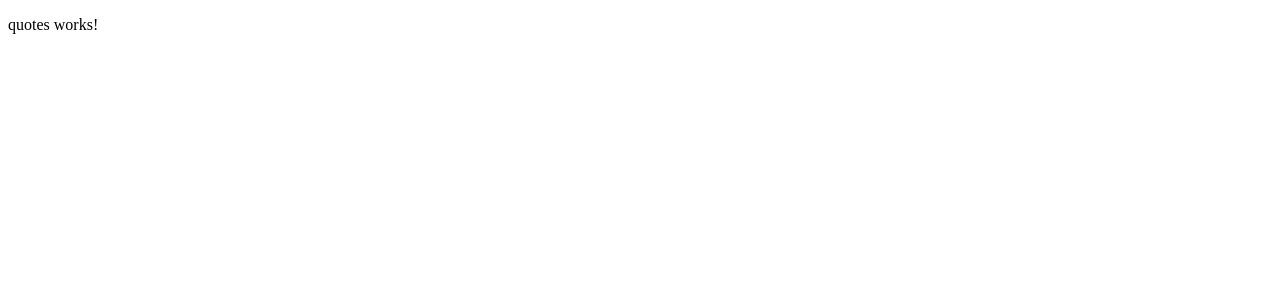
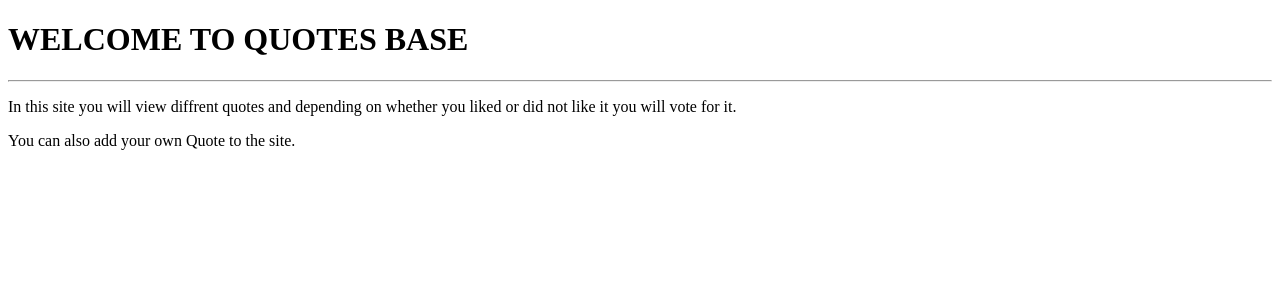
Before and after one commit to Nyota254/quotes-app, an Angular app: page / in a window 1280 px wide. Shown: the top 300 px of the page. Built offline with nearby package versions, Linux system fonts and the light colour scheme.

Commit message:
Creation of the class which is a blueprint for quotes objects and Html docs for the goal component

```diff
--- a/src/app/quotes.ts
+++ b/src/app/quotes.ts
@@ -1,2 +1,6 @@
 export class Quotes {
+     showDetails: boolean;
+     constructor(public name:string , public quote:string, public author:string, public votes:number, public dateEnterd:Date){
+        this.showDetails = false;
+     }
 }
--- a/src/app/quotes/quotes.component.html
+++ b/src/app/quotes/quotes.component.html
@@ -1 +1,11 @@
-<p>quotes works!</p>
+<div>
+    <h1>WELCOME TO QUOTES BASE</h1>
+    <hr>
+    <p>In this site you will view diffrent quotes and depending on whether you liked or did not like it you will vote for it.</p>
+    <p>You can also add your own Quote to the site.</p>
+    <ul *ngFor="let quote of quotes">
+        <li>
+            {{quote.quote}}
+        </li>
+    </ul>
+</div>
```
